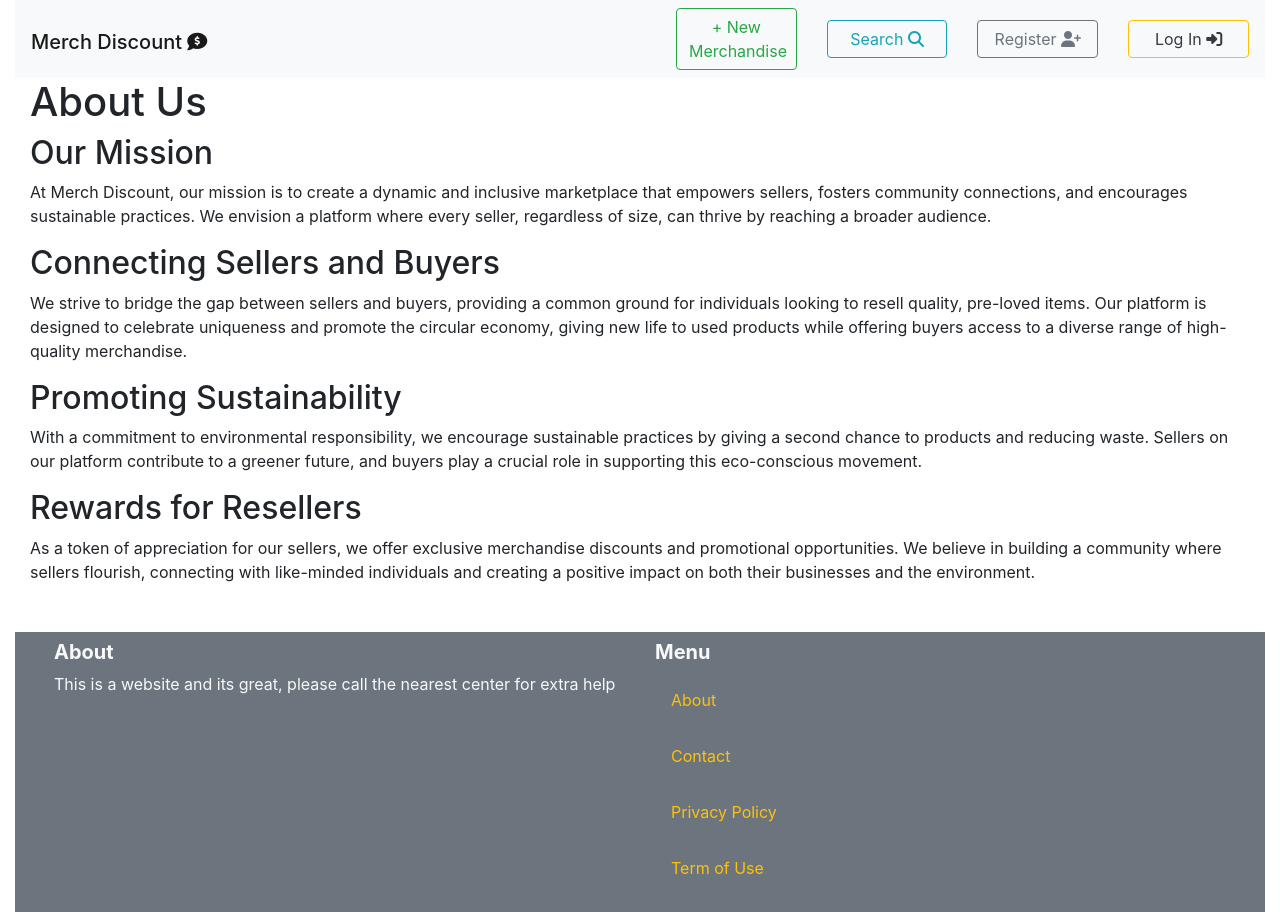
After one commit to GustavFluur/merch_discount, a Django app: page /about/ in a window 1280 px wide. The commit adds this page. Run offline with Django 3.2, Linux system fonts and the light colour scheme; some libraries are stand-ins or nearby versions.

Commit message:
Added new pages: about and added more content into contact page

```diff
--- /dev/null
+++ b/core/templates/core/about.html
@@ -0,0 +1,28 @@
+{% extends 'core/base.html' %}
+
+{% block title %}Contact{% endblock %}
+
+{% block content %}
+<div class="container-fluid">
+    <h1>About Us</h1>
+    <section>
+        <h2>Our Mission</h2>
+        <p>At Merch Discount, our mission is to create a dynamic and inclusive marketplace that empowers sellers, fosters community connections, and encourages sustainable practices. We envision a platform where every seller, regardless of size, can thrive by reaching a broader audience.</p>
+    </section>
+
+    <section>
+        <h2>Connecting Sellers and Buyers</h2>
+        <p>We strive to bridge the gap between sellers and buyers, providing a common ground for individuals looking to resell quality, pre-loved items. Our platform is designed to celebrate uniqueness and promote the circular economy, giving new life to used products while offering buyers access to a diverse range of high-quality merchandise.</p>
+    </section>
+
+    <section>
+        <h2>Promoting Sustainability</h2>
+        <p>With a commitment to environmental responsibility, we encourage sustainable practices by giving a second chance to products and reducing waste. Sellers on our platform contribute to a greener future, and buyers play a crucial role in supporting this eco-conscious movement.</p>
+    </section>
+
+    <section>
+        <h2>Rewards for Resellers</h2>
+        <p>As a token of appreciation for our sellers, we offer exclusive merchandise discounts and promotional opportunities. We believe in building a community where sellers flourish, connecting with like-minded individuals and creating a positive impact on both their businesses and the environment.</p>
+    </section>
+</div>
+{% endblock %}
--- a/core/templates/core/base.html
+++ b/core/templates/core/base.html
@@ -70,7 +70,7 @@
                     <div class="col w-100">
                         <h5 class="font-weight-bold text-light mt-2">Menu</h5>
                         <ul class="list-unstyled">
-                            <li class="list-unstyled"><a href="" class="nav-link text-lg text-warning d-block p-3">About</a></li>
+                            <li class="list-unstyled"><a href="{% url 'core:about' %}" class="nav-link text-lg text-warning d-block p-3">About</a></li>
                             <li class="list-unstyled"><a href="{% url 'core:contact' %}" class="nav-link text-lg text-warning d-block p-3">Contact</a></li>
                             <li class="list-unstyled"><a href="" class="nav-link text-lg text-warning d-block p-3">Privacy Policy</a></li>
                             <li class="list-unstyled"><a href="" class="nav-link text-lg text-warning d-block p-3">Term of Use</a></li>
--- a/core/urls.py
+++ b/core/urls.py
@@ -9,6 +9,7 @@ app_name = 'core'
 urlpatterns = [
     path('', views.index, name='index'),
     path('contact/', views.contact, name='contact'),
+    path('about/', views.about, name='about'),
     path('register/', views.register, name='register'),
     path('login/', auth_views.LoginView.as_view(template_name='core/login.html', authentication_form=LoginForm), name='login'),
 ]
--- a/core/views.py
+++ b/core/views.py
@@ -17,6 +17,9 @@ def index(request):
 def contact(request):
     return render(request, 'core/contact.html')
 
+def about(request):
+    return render(request, 'core/about.html')
+
 def register(request):
 
     if request.method == 'POST':
```
